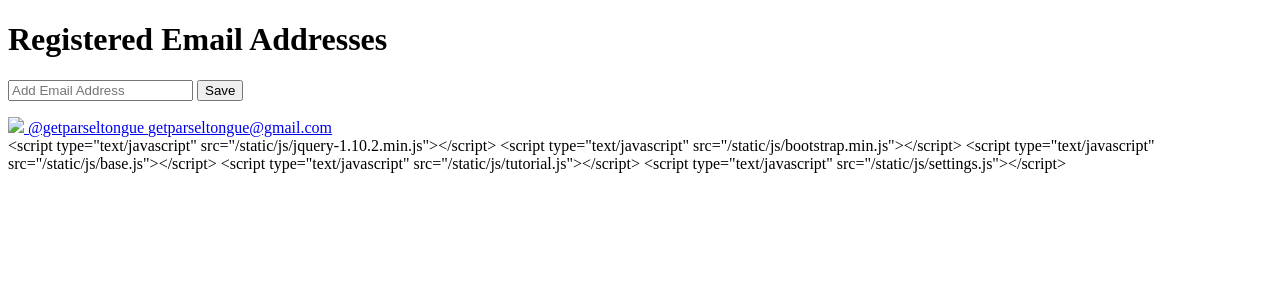
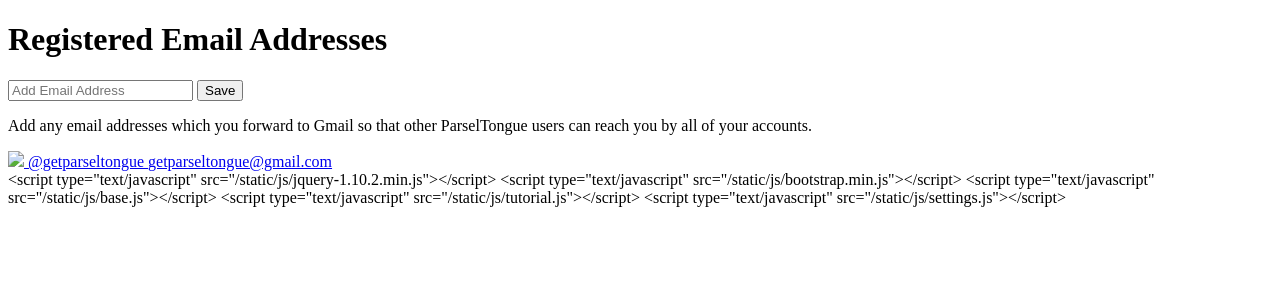
Before and after one commit to mhfowler/true-speak, a Django app: template truespeak/templates/settings.html in a window 1280 px wide. Shown: the part 187-487 px from the top of the page. Run offline with Django 3.2, Linux system fonts and the light colour scheme; the template is opened without the code that fills it, so the values that code supplies are empty; some libraries are stand-ins or nearby versions.

Commit message:
reregister

```diff
--- a/truespeak/common.py
+++ b/truespeak/common.py
@@ -32,7 +32,7 @@
         "Someone (hopefully you) just logged in to ParselTongue as you on a new computer. If this was not you "  \
         "please click the link below and we will disable your account: \n\n"  + disable_link + "\n\n" \
         "If you click the disable link you will receive a notification email once your account has been disabled " \
-        "and will then be able to reregister with a new uncompromised password if you choose to. \n\n" \
+        "and will then be able to reregister if you choose to. \n\n" \
         "Truly,\n" \
         "Max, Josh and Stephanie\n" \
         "https://getparseltongue.com/faq/"
--- a/truespeak/static/css/settings.css
+++ b/truespeak/static/css/settings.css
@@ -58,3 +58,7 @@
     width: 100%;
     float: left;
 }
+
+.settings-explanation {
+    margin-top:30px;
+}
--- a/truespeak/templates/settings.html
+++ b/truespeak/templates/settings.html
@@ -46,7 +46,11 @@
                             </ul>
                         </div>
 
-
+                    <div style="clear:both;"></div>
+                </div>
+                <div class="settings-explanation">
+                    <p>Add any email addresses which you forward to Gmail
+                        so that other ParselTongue users can reach you by all of your accounts.</p>
                 </div>
             </div>
         </div>
```
